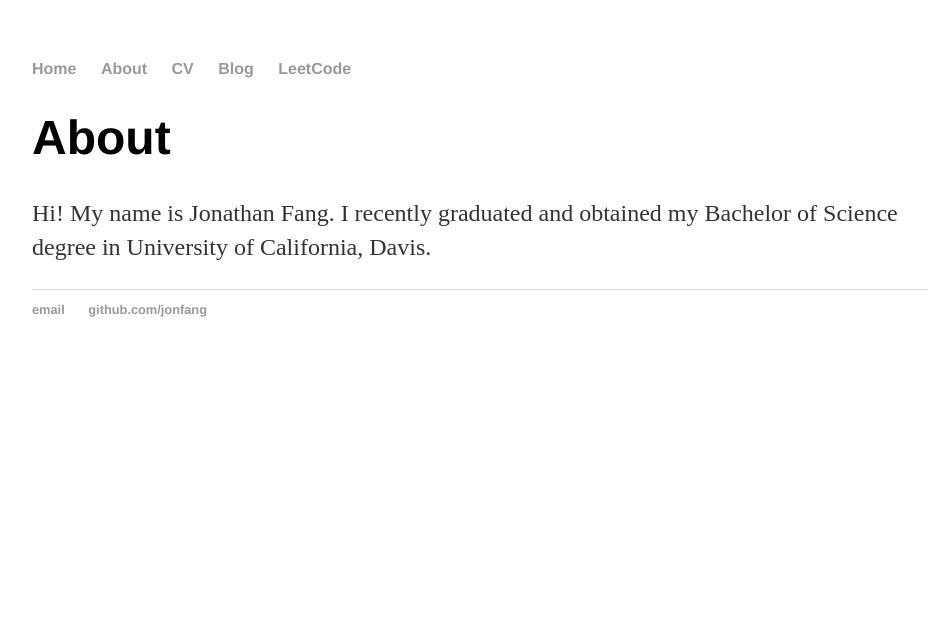
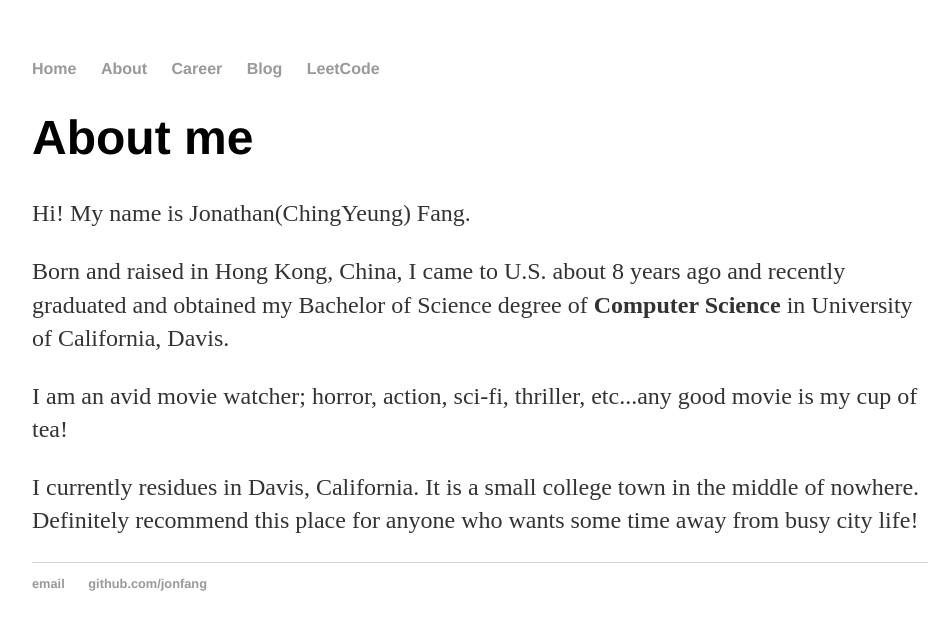
Before and after one commit to jonfang/jonfang.github.io, a Jekyll site: the page built from about/index.html, in a window 1280 px wide. Shown: the top 630 px of the page, without its empty margins (160-1109 px from the left). Built offline with Jekyll 4.4.1, drawn with Linux system fonts in a browser that asks for light colours.

Commit message:
update 7/12/2015

```diff
--- a/_layouts/default.html
+++ b/_layouts/default.html
@@ -10,7 +10,7 @@
     		<ul>
         		<li><a href="/">Home</a></li>
 	        	<li><a href="/about">About</a></li>
-        		<li><a href="/cv">CV</a></li>
+        		<li><a href="/career">Career</a></li>
         		<li><a href="/blog">Blog</a></li>
         		<li><a href="/leetcode">LeetCode</a></li>
     		</ul>
--- a/about/index.html
+++ b/about/index.html
@@ -3,6 +3,9 @@ layout: default
 title: Jonathan(ChingYeung) Fang
 ---
 <div class="about">
-	<h1>About</h1>
-	<p>Hi! My name is Jonathan Fang. I recently graduated and obtained my Bachelor of Science degree in University of California, Davis.</p>
+	<h1>About me</h1>
+	<p>Hi! My name is Jonathan(ChingYeung) Fang. </p>
+	<p>Born and raised in Hong Kong, China, I came to U.S. about 8 years ago and recently graduated and obtained my Bachelor of Science degree of <b>Computer Science</b> in University of California, Davis.</p>
+	<p>I am an avid movie watcher; horror, action, sci-fi, thriller, etc...any good movie is my cup of tea!</p>
+	<p>I currently residues in Davis, California. It is a small college town in the middle of nowhere. Definitely recommend this place for anyone who wants some time away from busy city life!</p>
 </div>
--- a/index.html
+++ b/index.html
@@ -5,7 +5,7 @@ title: Jonathan(ChingYeung) Fang
 <div class="blurb">
 	<h1>Hi there,</h1>
 	<h1>I'm Jonathan(ChingYeung) Fang!</h1>
-	<p>Welcome to my little world! Here you will find information about me, random blogs, and some leetcode questions that I do on occassion! <a href="/about">Read more about my life...</a></p>
+	<p>Welcome! Here you will find information about me, random blogs, and some leetcode questions that I do on occassion! <a href="/about">Read more about my life...</a></p>
 	<p>Testing to upload image</p>
 	<img src="https://cloud.githubusercontent.com/assets/12802111/8387743/0719ca98-1c10-11e5-98d4-72db39b45eef.jpg" alt="angry chicken" height="100" width="100">
 </div><!-- /.blurb -->
```
Also changed, not shown: career/index.html (added, +17 -0 lines), cv/index.html (deleted, +0 -13 lines).
